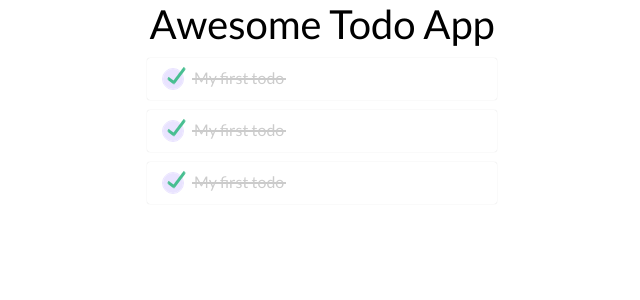
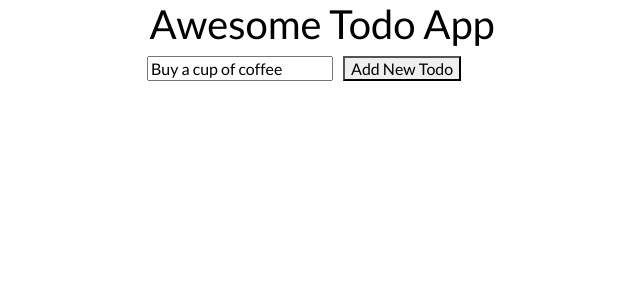
Before and after one commit to brovkin/awesome-todo, a React (Create React App) app: page / in a window 1280 px wide. Shown: the top 300 px of the page, without its empty margins (318-958 px from the left). Built offline with nearby package versions, Linux system fonts and the light colour scheme.

Commit message:
add new todos and fix animation

```diff
--- a/src/app/store.ts
+++ b/src/app/store.ts
@@ -1,7 +1,10 @@
 import { configureStore } from '@reduxjs/toolkit';
+import { todoSlice } from '../features/todoSlice';
 
 const store = configureStore({
-  reducer: {},
+  reducer: {
+    todo: todoSlice.reducer,
+  },
 });
 
 export type RootState = ReturnType<typeof store.getState>;
--- a/src/components/App/App.tsx
+++ b/src/components/App/App.tsx
@@ -1,6 +1,8 @@
 import React, { FC } from 'react';
 import './App.scss';
 import Item from '../Todo/Item';
+import InputField from '../Todo/InputField';
+import List from '../Todo/List';
 
 const App: FC = () => {
   return (
@@ -8,9 +10,11 @@ const App: FC = () => {
       <h1>Awesome Todo App</h1>
 
       <div className="wrapper">
-        <Item />
-        <Item />
-        <Item />
+        <InputField />
+        <List />
+        {/*<Item />*/}
+        {/*<Item />*/}
+        {/*<Item />*/}
       </div>
     </div>
   );
--- a/src/components/Todo/Checkbox/Checkbox.tsx
+++ b/src/components/Todo/Checkbox/Checkbox.tsx
@@ -5,15 +5,16 @@ import cn from 'classnames';
 
 export interface CheckboxProps {
   name: string;
-  initialValue: boolean;
+  checked: boolean;
+  title: string;
 }
 
-const Checkbox: FC<CheckboxProps> = ({ name, initialValue }) => {
-  const [checked, setChecked] = useState<boolean>(initialValue);
+const Checkbox: FC<CheckboxProps> = ({ name, checked, title }) => {
+  const [done, setDone] = useState<boolean>(checked);
 
   const handleChange = (e: ChangeEvent<HTMLInputElement>) => {
     const value = e.target.checked;
-    setChecked(value);
+    setDone(value);
   };
 
   return (
@@ -23,7 +24,7 @@ const Checkbox: FC<CheckboxProps> = ({ name, initialValue }) => {
           className="todo-checkbox__real-checkbox"
           type="checkbox"
           onChange={handleChange}
-          checked={checked}
+          checked={done}
           name={name}
         />
         <div className="todo-checkbox__checkbox">
@@ -32,10 +33,10 @@ const Checkbox: FC<CheckboxProps> = ({ name, initialValue }) => {
       </div>
       <Title
         className={cn({
-          active: checked,
+          active: done,
         })}
       >
-        My first todo
+        {title}
       </Title>
     </>
   );
--- /dev/null
+++ b/src/components/Todo/InputField/InputField.scss
@@ -0,0 +1,9 @@
+.input-field {
+  &__input {
+    margin-right: 10px;
+  }
+
+  &__add-btn {
+
+  }
+}
--- /dev/null
+++ b/src/components/Todo/InputField/InputField.tsx
@@ -0,0 +1,41 @@
+import React, { ChangeEvent, FC, useState } from 'react';
+import './InputField.scss';
+import { addTodo, Todo } from '../../../features/todoSlice';
+import { useAppDispatch, useAppSelector } from '../../../app/hooks';
+
+const InputField: FC = () => {
+  const [todoText, setTodoText] = useState<string>('Buy a cup of coffee');
+  const dispatch = useAppDispatch();
+  const handleChange = (e: ChangeEvent<HTMLInputElement>) => {
+    const value = e.target.value;
+    setTodoText(value);
+  };
+
+  const addNewTodo = () => {
+    const newTodo: Todo = {
+      id: `123_${todoText}`,
+      title: todoText,
+      done: false,
+    };
+
+    dispatch(addTodo(newTodo));
+
+    // setTodoText('');
+  };
+
+  return (
+    <div className="input-field">
+      <input
+        type="text"
+        className="input-field__input"
+        onChange={handleChange}
+        value={todoText}
+      />
+      <button className="input-field__add-btn" onClick={addNewTodo}>
+        Add New Todo
+      </button>
+    </div>
+  );
+};
+
+export default InputField;
--- /dev/null
+++ b/src/components/Todo/InputField/index.ts
@@ -0,0 +1,3 @@
+import InputField from './InputField';
+
+export default InputField;
--- a/src/components/Todo/Item/Item.scss
+++ b/src/components/Todo/Item/Item.scss
@@ -1,6 +1,4 @@
 .todo-item {
-  //background: #000;
-  //border: 1px solid black;
   box-shadow: 0 0 1px 0 rgba(0, 0, 0, .2);
   margin: 10px 0;
   border-radius: 3px;
--- a/src/components/Todo/Item/Item.tsx
+++ b/src/components/Todo/Item/Item.tsx
@@ -1,13 +1,14 @@
 import React, { FC } from 'react';
 import './Item.scss';
 import Checkbox from '../Checkbox';
+import { Todo } from '../../../features/todoSlice';
 
-const Item: FC = () => {
+const Item: FC<Todo> = ({ id, title, done }) => {
   return (
     <div className="todo-item">
       <label className="todo-item__label">
         <div className="todo-item__wrapper">
-          <Checkbox name={'test'} initialValue={true} />
+          <Checkbox name={id} title={title} checked={done} />
         </div>
       </label>
     </div>
--- /dev/null
+++ b/src/components/Todo/List/List.tsx
@@ -0,0 +1,15 @@
+import React, { FC } from 'react';
+import { useAppSelector } from '../../../app/hooks';
+import Item from '../Item';
+
+const List: FC = () => {
+  const items = useAppSelector((state) => state.todo.items);
+  console.log('itesm', items);
+  const renderList = () => {
+    return items.map((item) => <Item key={item.id} {...item} />);
+  };
+
+  return <div>{renderList()}</div>;
+};
+
+export default List;
--- /dev/null
+++ b/src/components/Todo/List/index.ts
@@ -0,0 +1,3 @@
+import List from './List';
+
+export default List;
--- a/src/components/Todo/Title/Title.scss
+++ b/src/components/Todo/Title/Title.scss
@@ -9,7 +9,9 @@
       display: block;
       position: absolute;
       top: 10px;
-      animation: title-crossout .3s ease-in-out forwards .1s alternate;
+      width: 104%;
+      opacity: 0.2;
+      animation: title-crossout .2s ease-in-out forwards .1s alternate;
     }
   }
 
@@ -25,7 +27,7 @@
       top: 10px;
       width: 104%;
       right: -2px;
-      opacity: 0.2;
+      opacity: 0.1;
       animation: title-off-crossout .3s ease-in-out forwards;
     }
   }
@@ -50,12 +52,11 @@
 
 @keyframes title-crossout {
   0% {
-    width: 0;
-    right: 100px;
+    right: 50px;
   }
 
   100% {
-    width: 104%;
+    opacity: 0.5;
     right: -2px;
   }
 }
@@ -67,7 +68,7 @@
   }
 
   100% {
-    width: 200%;
+    width: 0;
     right: -100px;
     opacity: 0;
   }
--- /dev/null
+++ b/src/features/todoSlice.ts
@@ -0,0 +1,39 @@
+import { createSlice, Slice } from '@reduxjs/toolkit';
+
+export interface Todo {
+  id: string;
+  title: string;
+  done: boolean;
+}
+
+interface State {
+  items: Todo[];
+}
+
+const initialState = { items: [] } as State;
+
+export const todoSlice: Slice<State> = createSlice({
+  name: 'todo',
+  initialState,
+  reducers: {
+    addTodo: (state, action) => {
+      state.items.push(action.payload);
+    },
+    updateTodo: (state, action) => {
+      state.items.map((item) => {
+        if (item.id === action.payload.id) {
+          return {
+            ...item,
+            ...action.payload,
+          };
+        }
+
+        return item;
+      });
+    },
+  },
+});
+
+export const { addTodo } = todoSlice.actions;
+
+export default todoSlice.reducer;
```
